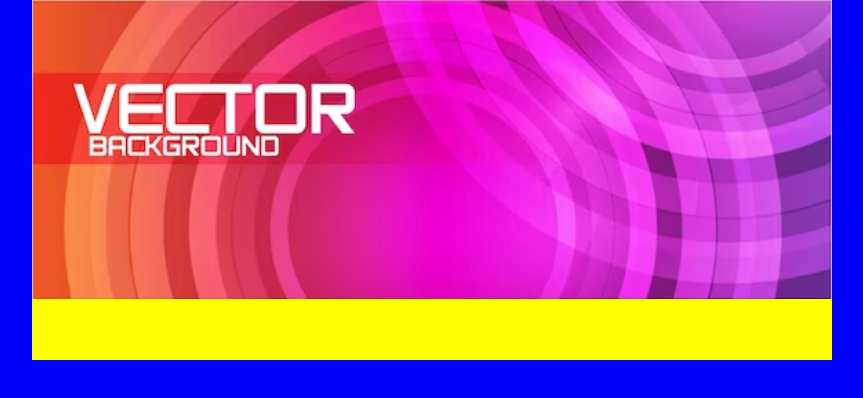
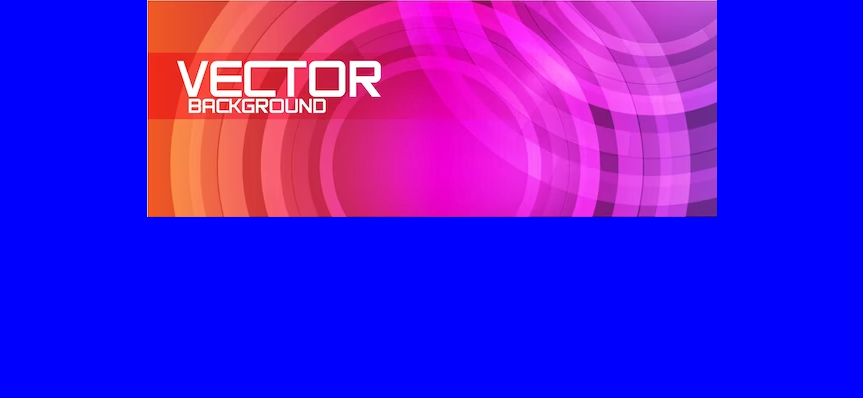
Before and after one commit to alcoceroftoday/Example_background, a plain HTML site: page index.html in a window 1280 px wide. Shown: the whole page, without its empty margins (208-1071 px from the left). Drawn offline with Linux system fonts and the light colour scheme.

Commit message:
Banner con corte left, media mayor o igual a 400px

```diff
--- a/assets/css/style.css
+++ b/assets/css/style.css
@@ -3,12 +3,11 @@ body{
 	margin: 0px;
 }
 .content{
-	background-color: yellow;
+	background-image: url('../img/bannerLb.png');
 	height: 360px;
 	/* responsive */
-	max-width: 800px;
+	max-width: 570px; /* Ajuste necesario ya que en este caso la imagen mide 570px */
 	margin: 0 auto;
+	background-repeat: no-repeat;
+	background-position: left top;
 }
-.content img {
-	width: 100%;
-}
--- a/index.html
+++ b/index.html
@@ -8,7 +8,6 @@
 </head>
 <body>
 	<div class="content">
-		<img src="./assets/img/bannerLb.png" alt="">
 	</div>
 </body>
 </html>
```
